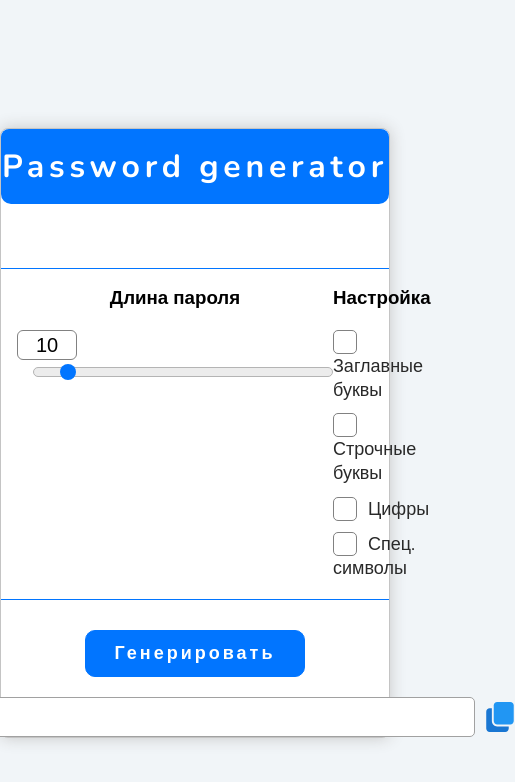
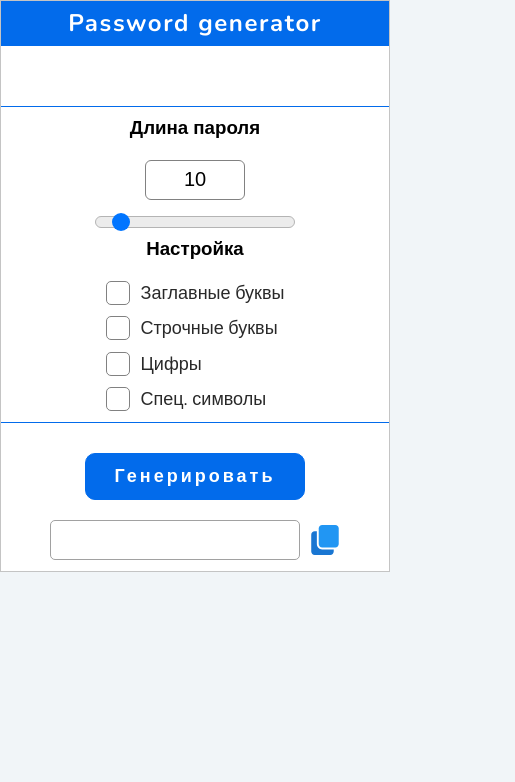
Before and after one commit to surovegor/password-generator, a plain HTML site: page app/index.html in a window 390 px wide. Shown: the whole page, 515 px wide, since content can reach past the window. Drawn offline with nearby package versions, Linux system fonts and the light colour scheme.

Commit message:
Beta version

```diff
--- a/app/scss/style.scss
+++ b/app/scss/style.scss
@@ -21,7 +21,7 @@ body {
 .app__header {
     text-align: center;
     padding: 1rem 0;
-    background-color: #0175ff;
+    background-color: #026beb;
     border-radius: .5rem;
     border-bottom-left-radius: 10px;
     border-bottom-right-radius: 10px;
@@ -35,8 +35,8 @@ body {
     display: flex;
     justify-content: space-between;
     padding: .5rem 1rem;
-    border-bottom: 1px solid #0175ff;
-    border-top: 1px solid #0175ff;
+    border-bottom: 1px solid #026beb;
+    border-top: 1px solid #026beb;
 }
 .customize__block {
     width: 100%;
@@ -62,7 +62,7 @@ body {
 .customize__number {
     outline: none;
     border: 1px solid rgb(129, 129, 129);
-    height: 30px;
+    height: 40px;
     width: 60px;
     border-radius: 6px;
     font-size: 20px;
@@ -77,16 +77,15 @@ body {
 }
 .customize__range::-webkit-slider-runnable-track {
     border-radius: 10px;
-    height: 10px;
+    height: 12px;
     border: 1px solid rgb(180, 180, 180);
     background-color: rgb(236, 236, 236);
 }
-
 .customize__range::-webkit-slider-thumb {
     background: #0175ff;
     cursor: pointer;
-    width: 16px;
-    height: 16px;
+    width: 18px;
+    height: 18px;
     appearance: none;
     margin-top: -4px;
     border-radius: 10px;
@@ -140,8 +139,8 @@ input::-webkit-inner-spin-button {
     transition: opacity .2s linear;
 }
 .mod__checkbox:checked + .mod__label:before {
-    background-color: #0175ff;
-    border-color: #0175ff;
+    background-color: #026beb;
+    border-color: #026beb;
 }
 .mod__checkbox:checked + .mod__label:after {
     opacity: 1;
@@ -155,8 +154,8 @@ input::-webkit-inner-spin-button {
     display: block;
     margin: 30px auto 20px auto;
     appearance: none;
-    border: 1px solid #0175ff;
-    background-color: #0175ff;
+    border: 1px solid #026beb;
+    background-color: #026beb;
     color: #fff;
     font-weight: 700;
     padding: 12px;
@@ -174,7 +173,7 @@ input::-webkit-inner-spin-button {
     height: 40px;
     border-radius: 5px;
     border:1px solid rgb(161, 161, 161);
-    outline-color: #0175ff;
+    outline-color: #026beb;
     text-align: center;
     font-size: 20px;
 }
@@ -192,3 +191,74 @@ input::-webkit-inner-spin-button {
 .result {
     display: flex;
 }
+@media screen and (max-width: 1000px) {
+    .app {
+        box-shadow: none;
+        border-radius: 0;
+        margin: 0;
+    }
+    .app__header {
+        border-radius: 0;
+    }
+    .customize {
+        padding: 0 5px;
+    }
+    .customize-cover {
+        display: flex;
+        flex-direction: column;
+    }
+    .customize__number {
+        margin: 0 auto;
+        margin-bottom: 16px;
+        height: 40px;
+        width: 100px;
+    }
+    .customize__range {
+        margin: 0;
+    }
+}
+@media screen and (max-width: 650px) {
+    .customize__range {
+        max-width: 200px;
+    }
+    .app__header h1 {
+        letter-spacing: .1rem;
+        font-size: 24px;
+    }
+    .error__item {
+        font-size: 16px;
+    }
+    .app__header {
+        padding: .4rem 0;
+    }
+    .block-generate__input {
+        max-width: 350px;
+    }
+    .app {
+        min-height: 450px;
+    }
+}
+@media screen and (max-width: 420px) {
+    .customize {
+        flex-direction: column;
+    }
+    .app {
+        min-height: 570px;
+    }
+    .block-generate__input {
+        max-width: 250px;
+    }
+}
+@media screen and (max-width: 300px) {
+    .customize__number {
+        font-size: 16px;
+        height: 30px;
+        width: 60px;
+    }
+    .block-generate__input {
+        max-width: 200px;
+    }
+    .app {
+        min-height: 590px;
+    }
+}
```
Also changed, not shown: app/index.html (+3 -0 lines), app/js/main.js (+9 -8 lines), build/index.html (+3 -0 lines), app/css/style.min.css, build/css/style.min.css, build/img/check.svg (deleted), build/img/copy.svg (deleted).
